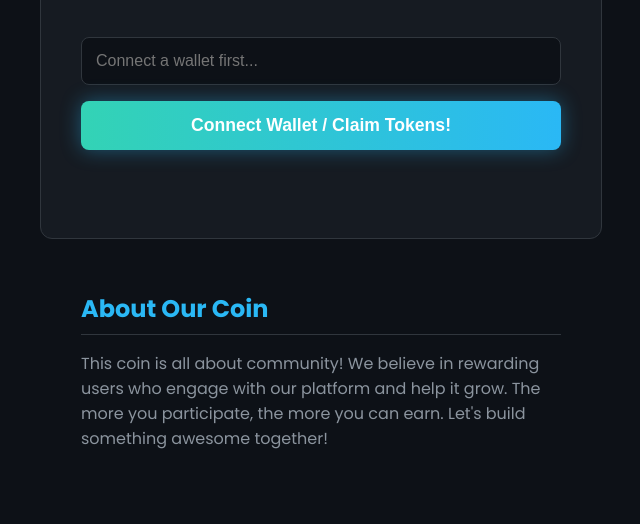
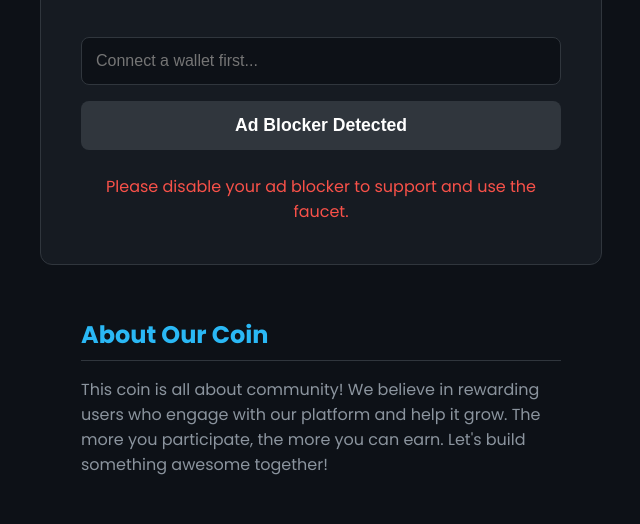
Before and after one commit to itzhenryzz/irisincentiveweb, a plain HTML site: page index.html in a window 1280 px wide. Shown: the part 204-728 px from the top of the page, without its empty margins (319-959 px from the left). Drawn offline with Linux system fonts and the light colour scheme.

Commit message:
html debug done

```diff
--- a/index.html
+++ b/index.html
@@ -177,11 +177,10 @@
                 showMessage('Please disable your ad blocker to support and use the faucet.', 'error');
             });
         }
-        // setTimeout(checkAdBlocker, 500);
+        setTimeout(checkAdBlocker, 500);
 
         // Nya! The claim button logic now handles everything, meow!
         claimButton.addEventListener('click', async () => {
-            console.log("Button clicked, meow!");
             // First, check if the wallet is connected. If not, connect it.
             if (!provider || !provider.isConnected) {
                 if (!window.solana) {
@@ -210,11 +209,9 @@
                 return;
             }
 
-            /*
             if (adBlockerDetected) {
                 return;
             }
-            */
 
             claimButton.disabled = true;
             claimButton.textContent = 'Claiming...';
```
